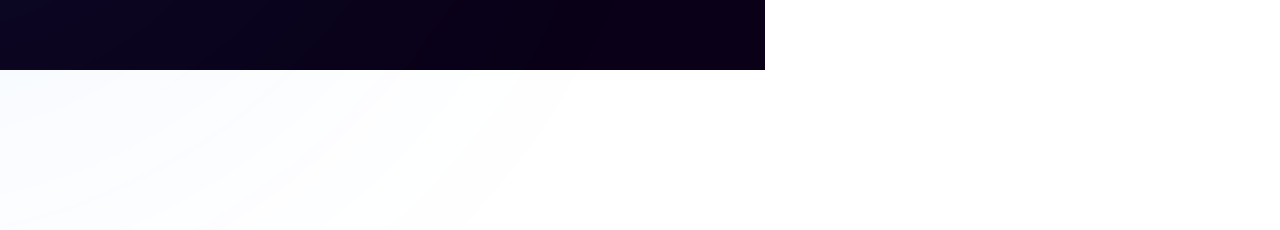
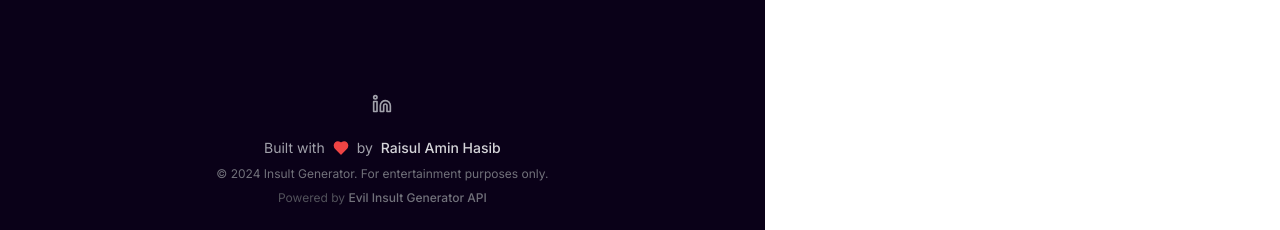
Before and after one commit to RaHasib/insultGenerator, a React (Vite) app: page / in a window 1280 px wide. Shown: the part 998-1228 px from the top of the page. Before the commit the page ends 1068 px from the top, so only its background shows below. Built offline with nearby package versions, Linux system fonts and the light colour scheme; no server answers.

Commit message:
feat: added readme doc and footer section

```diff
--- /dev/null
+++ b/src/components/layout/Footer.tsx
@@ -0,0 +1,48 @@
+import { Linkedin, Heart } from "lucide-react"
+
+export function Footer() {
+  return (
+    <footer className="w-full py-6 mt-auto">
+      <div className="container flex flex-col items-center justify-center gap-4 px-4 text-center md:gap-6">
+        <div className="flex items-center space-x-4">
+          <a
+            href="https://www.linkedin.com/in/raisul-amin-hasib/"
+            target="_blank"
+            rel="noopener noreferrer"
+            className="text-zinc-400 hover:text-white transition-colors"
+          >
+            <Linkedin className="h-5 w-5" />
+            <span className="sr-only">LinkedIn</span>
+          </a>
+        </div>
+        <div className="flex flex-col gap-2">
+          <p className="text-sm text-zinc-400 flex items-center justify-center gap-2">
+            Built with <Heart className="h-4 w-4 text-red-500 fill-red-500" /> by{" "}
+            <a
+              href="https://www.raisulhasib.dev"
+              target="_blank"
+              rel="noopener noreferrer"
+              className="text-zinc-300 hover:text-white transition-colors"
+            >
+              Raisul Amin Hasib
+            </a>
+          </p>
+          <p className="text-xs text-zinc-500">
+            © {new Date().getFullYear()} Insult Generator. For entertainment purposes only.
+          </p>
+          <p className="text-xs text-zinc-600">
+            Powered by{" "}
+            <a
+              href="https://evilinsult.com"
+              target="_blank"
+              rel="noopener noreferrer"
+              className="text-zinc-500 hover:text-zinc-300 transition-colors"
+            >
+              Evil Insult Generator API
+            </a>
+          </p>
+        </div>
+      </div>
+    </footer>
+  )
+}
--- a/src/components/layout/MainLayout.tsx
+++ b/src/components/layout/MainLayout.tsx
@@ -1,4 +1,5 @@
 import { ReactNode } from 'react'
+import { Footer } from './Footer'
 
 interface MainLayoutProps {
   children: ReactNode
@@ -6,12 +7,8 @@ interface MainLayoutProps {
 
 export function MainLayout({ children }: MainLayoutProps) {
   return (
-    <main className="min-h-screen bg-[#0A0118] overflow-hidden">
-      <div className="fixed inset-0 bg-gradient-radial from-purple-900/5 via-transparent to-transparent" />
+    <main className="min-h-screen bg-[#0A0118] overflow-hidden flex flex-col">
       <div className="fixed inset-0 bg-[linear-gradient(to_right,#1a1528_0.5px,transparent_1px),linear-gradient(to_bottom,#1a1528_0.5px,transparent_1px)] bg-[size:2rem_2rem] opacity-25" />
-      <div className="fixed -top-1/2 -right-1/2 w-[1000px] h-[1000px] rounded-full bg-purple-500/5 blur-[128px] animate-blob" />
-      <div className="fixed -bottom-1/2 -left-1/2 w-[1000px] h-[1000px] rounded-full bg-blue-500/5 blur-[128px] animate-blob animation-delay-2000" />
-      <div className="fixed -top-1/2 -left-1/3 w-[800px] h-[800px] rounded-full bg-violet-500/5 blur-[128px] animate-blob animation-delay-4000" />
       <div className="fixed inset-0">
         <div className="absolute top-[4rem] left-[6rem] w-8 h-8 animate-grid-cell-1 bg-purple-500/30" />
         <div className="absolute top-[12rem] left-[18rem] w-8 h-8 animate-grid-cell-2 bg-blue-500/30" />
@@ -38,8 +35,11 @@ export function MainLayout({ children }: MainLayoutProps) {
         <div className="absolute bottom-[15rem] right-[35rem] w-10 h-10 border border-blue-500/20 rounded-full animate-spin-slow animation-delay-2000" />
         <div className="absolute top-[25rem] right-[25rem] w-8 h-8 border border-violet-500/20 rounded-full animate-spin-slow animation-delay-4000" />
       </div>
-      <div className="relative max-w-screen-xl mx-auto px-4 py-24 md:py-32 grid gap-24">
+      <div className="relative flex-1 max-w-screen-xl mx-auto px-4 py-24 md:py-32 grid gap-24">
         {children}
+      </div>
+      <div className="relative">
+        <Footer />
       </div>
     </main>
   )
```
Also changed, not shown: src/assets/img/insult.png (added), 1 other file (tests, documents, lock files or other folders).
